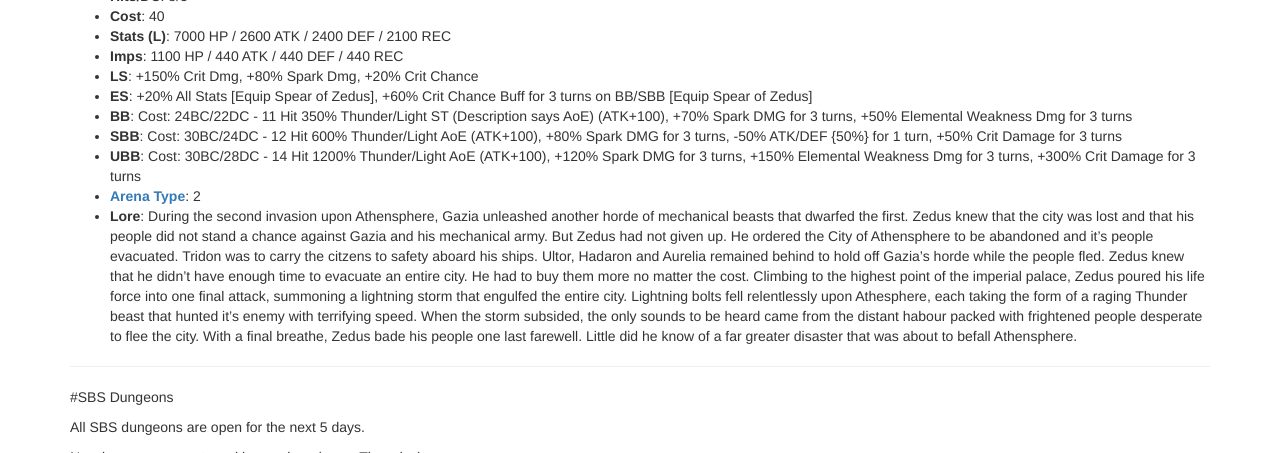
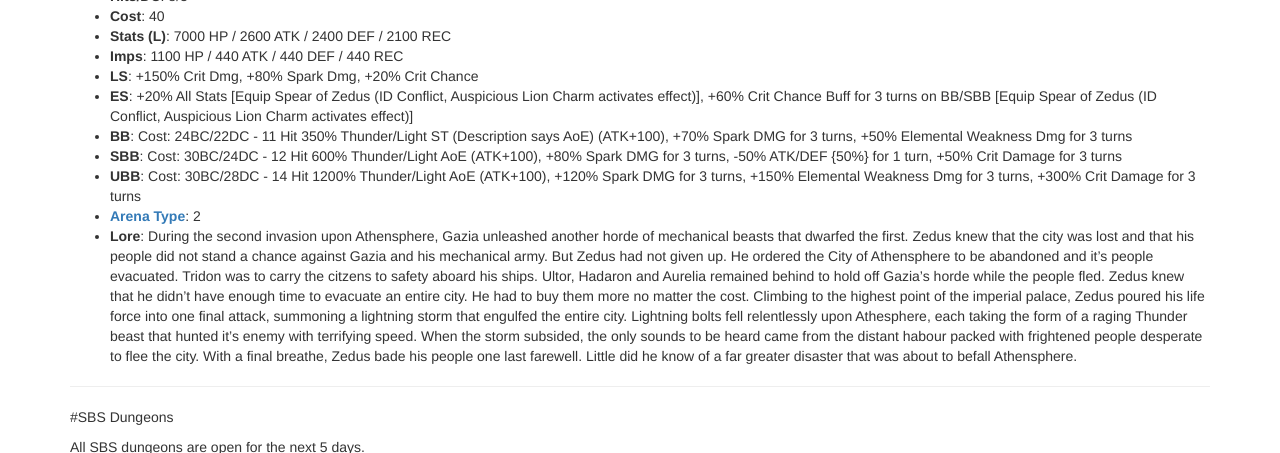
Before and after one commit to Deathmax/deathmax.github.io, a Jekyll site: the page built from index.html, in a window 1280 px wide and 900 px high, scrolled down 2634 px, cut to the strip 172-625 px from the top of the window. Built offline with Jekyll 4.4.1, drawn with Linux system fonts in a browser that asks for light colours; nearby versions of some CDN libraries; library files that are not in the unit come from our copies; the list of posts is cut into pages by our own code.

Commit message:
add ID conflict note

```diff
--- a/_posts/2015-09-23-brave-frontier---update-notes---wed-sep-23-2015.md
+++ b/_posts/2015-09-23-brave-frontier---update-notes---wed-sep-23-2015.md
@@ -43,7 +43,7 @@ Evo mats: ![Mecha God](https://i.imgur.com/aL62b9n.png){: .img-responsive style=
 * **Stats (L)**: 7000 HP / 2600 ATK / 2400 DEF / 2100 REC
 * **Imps**: 1100 HP / 440 ATK / 440 DEF / 440 REC
 * **LS**: +150% Crit Dmg, +80% Spark Dmg, +20% Crit Chance
-* **ES**: +20% All Stats [Equip Spear of Zedus], +60% Crit Chance Buff for 3 turns on BB/SBB [Equip Spear of Zedus]
+* **ES**: +20% All Stats [Equip Spear of Zedus (ID Conflict, Auspicious Lion Charm activates effect)], +60% Crit Chance Buff for 3 turns on BB/SBB [Equip Spear of Zedus (ID Conflict, Auspicious Lion Charm activates effect)]
 * **BB**: Cost: 24BC/22DC - 11 Hit 350% Thunder/Light ST (Description says AoE) (ATK+100), +70% Spark DMG for 3 turns, +50% Elemental Weakness Dmg for 3 turns
 * **SBB**: Cost: 30BC/24DC - 12 Hit 600% Thunder/Light AoE (ATK+100), +80% Spark DMG for 3 turns, -50% ATK/DEF {50%} for 1 turn, +50% Crit Damage for 3 turns
 * **UBB**: Cost: 30BC/28DC - 14 Hit 1200% Thunder/Light AoE (ATK+100), +120% Spark DMG for 3 turns, +150% Elemental Weakness Dmg for 3 turns, +300% Crit Damage for 3 turns
```
